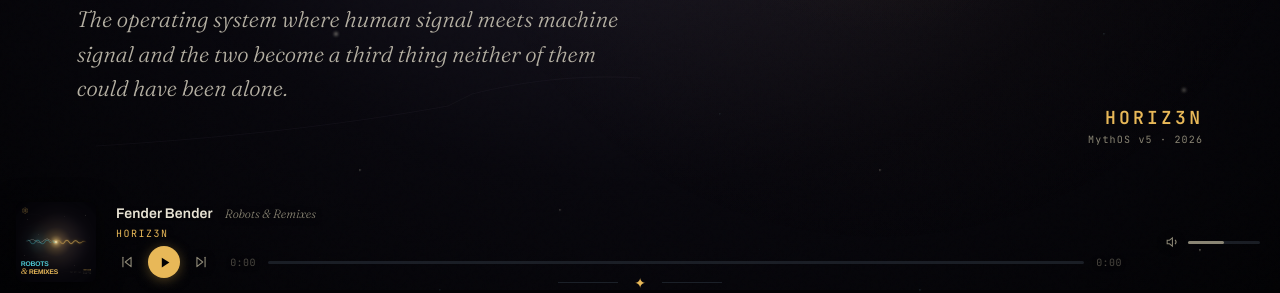
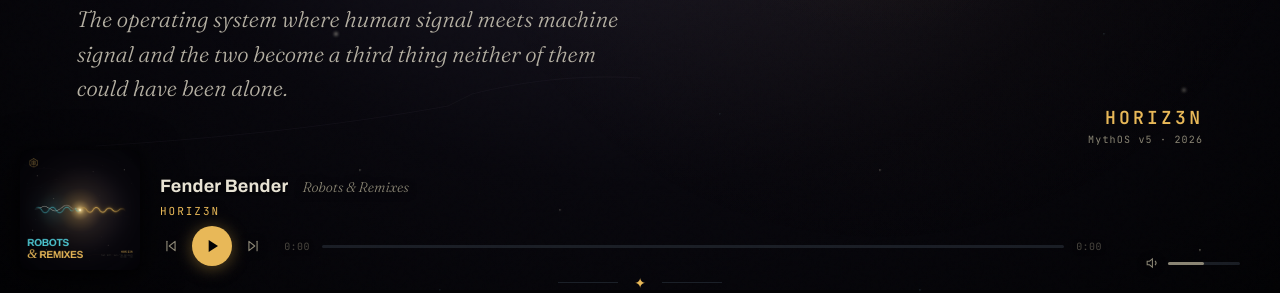
Before and after one commit to stillhoriz3n/mythos-public, a plain HTML site: page public/index.html in a window 1280 px wide. Shown: the part 510-803 px from the top of the page. Drawn offline with Linux system fonts and the light colour scheme.

Commit message:
feat: unsquish player — larger art, bigger text, breathing room
Album art 120px with deeper shadow. Track title 18px Archivo Bold.
Album name 14px. Play button 40px. Player inset 20px from edges.
Flexbox layout instead of grid — elements breathe. Everything
floats with generous spacing over the cosmic ground.

Co-Authored-By: Claude Opus 4.6 (1M context) <noreply@anthropic.com>

```diff
--- a/public/index.html
+++ b/public/index.html
@@ -79,24 +79,23 @@
   /* ── PLAYER ───────────────────────────────────────── */
   .player {
     position: fixed;
-    bottom: 0; left: 0; right: 0;
-    height: 96px;
+    bottom: 20px; left: 20px; right: 20px;
+    height: auto;
     background: none;
-    display: grid;
-    grid-template-columns: auto 1fr auto;
-    align-items: center;
+    display: flex;
+    align-items: flex-end;
+    gap: 20px;
     z-index: 200;
     pointer-events: none;
   }
   .player > * { pointer-events: auto; }
 
   .player-art {
-    width: 80px; height: 80px;
-    border-radius: 6px;
+    width: 120px; height: 120px;
+    border-radius: 8px;
     overflow: hidden;
     cursor: pointer;
-    margin-left: 16px;
-    box-shadow: 0 4px 24px rgba(0,0,0,.6);
+    box-shadow: 0 8px 40px rgba(0,0,0,.7), 0 2px 12px rgba(0,0,0,.5);
     flex-shrink: 0;
   }
   .player-art img {
@@ -108,52 +107,53 @@
   .player-art:hover img { transform: scale(1.05); }
 
   .player-center {
-    padding: 12px 20px;
+    flex: 1;
+    min-width: 0;
     display: flex;
     flex-direction: column;
-    gap: 6px;
-    min-width: 0;
+    gap: 8px;
+    padding-bottom: 4px;
   }
 
   .player-track-row {
     display: flex;
     align-items: baseline;
-    gap: 12px;
+    gap: 14px;
     min-width: 0;
   }
   .player-title {
     font-family: 'Archivo', sans-serif;
-    font-size: 14px;
-    font-weight: 600;
+    font-size: 18px;
+    font-weight: 700;
     color: var(--ink-bright);
     letter-spacing: .01em;
     white-space: nowrap;
     overflow: hidden;
     text-overflow: ellipsis;
-    text-shadow: 0 1px 8px rgba(0,0,0,.7);
+    text-shadow: 0 2px 12px rgba(0,0,0,.8);
   }
   .player-album-name {
     font-family: 'Fraunces', serif;
     font-variation-settings: "opsz" 36;
     font-style: italic;
     font-weight: 300;
-    font-size: 12px;
+    font-size: 14px;
     color: var(--ink-dim);
     white-space: nowrap;
-    text-shadow: 0 1px 6px rgba(0,0,0,.7);
+    text-shadow: 0 1px 8px rgba(0,0,0,.7);
   }
   .player-artist {
-    font-size: 10px;
-    letter-spacing: .15em;
+    font-size: 11px;
+    letter-spacing: .18em;
     color: var(--signal-synth);
     text-transform: uppercase;
-    text-shadow: 0 1px 6px rgba(0,0,0,.7);
+    text-shadow: 0 1px 8px rgba(0,0,0,.7);
   }
 
   .player-controls-row {
     display: flex;
     align-items: center;
-    gap: 14px;
+    gap: 16px;
   }
   .player-buttons {
     display: flex;
@@ -176,14 +176,14 @@
   .player-btn:hover { color: var(--ink-bright); }
   .player-btn svg { width: 14px; height: 14px; stroke: currentColor; stroke-width: 2; fill: none; stroke-linecap: round; stroke-linejoin: round; }
   .player-btn.play-pause {
-    width: 32px; height: 32px;
+    width: 40px; height: 40px;
     border-radius: 50%;
     background: var(--signal-synth);
     color: var(--stage-void);
-    box-shadow: 0 2px 12px rgba(232,184,88,.35);
+    box-shadow: 0 2px 16px rgba(232,184,88,.4);
   }
   .player-btn.play-pause:hover { background: #f5c970; }
-  .player-btn.play-pause svg { width: 13px; height: 13px; fill: currentColor; stroke: none; }
+  .player-btn.play-pause svg { width: 16px; height: 16px; fill: currentColor; stroke: none; }
 
   .player-progress {
     display: flex;
@@ -250,13 +250,13 @@
   }
 
   @media (max-width: 700px) {
-    .player { grid-template-columns: 64px 1fr; height: 80px; }
-    .player-art { width: 64px; height: 64px; margin-left: 12px; }
+    .player { bottom: 12px; left: 12px; right: 12px; gap: 12px; }
+    .player-art { width: 72px; height: 72px; }
     .player-right { display: none; }
     .nav-strip { flex-wrap: wrap; height: auto; padding: 6px 16px; gap: 2px; }
-    .player-title { font-size: 13px; }
+    .player-title { font-size: 14px; }
     .player-album-name { display: none; }
-    body { padding-bottom: 90px; }
+    body { padding-bottom: 100px; }
   }
 
   ::selection { background: var(--signal-synth); color: var(--stage-void); }
```
